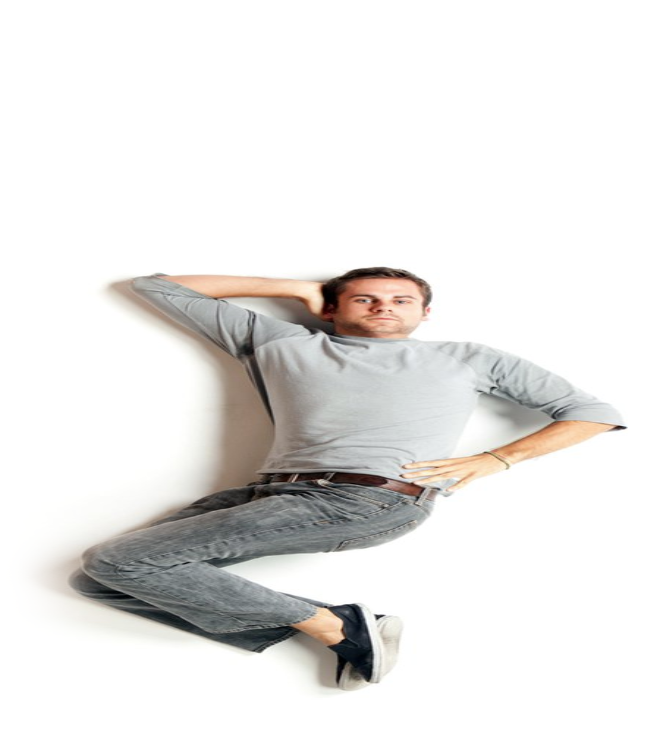
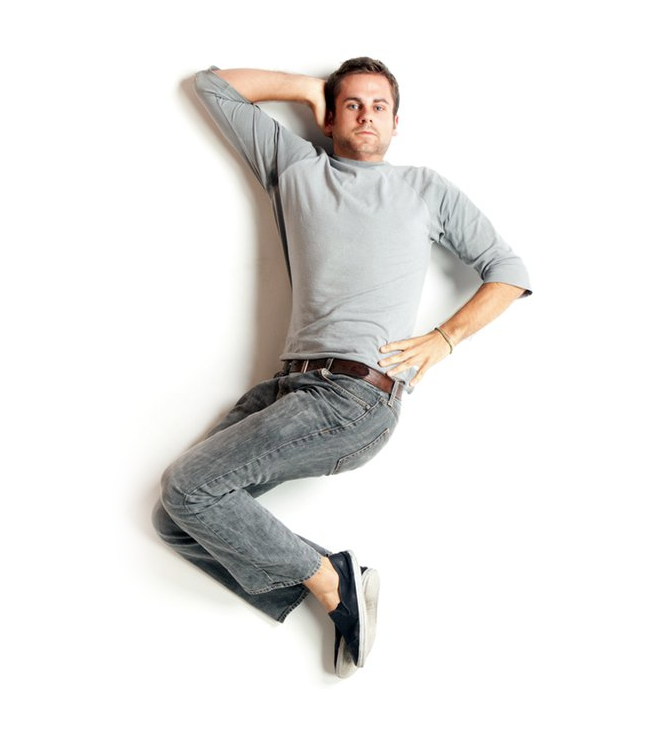
Before and after one commit to tdikun/justdikunaround.github.io, a plain HTML site: page index.html in a window 1280 px wide. Shown: the whole page, without its empty margins (310-968 px from the left). Drawn offline with Linux system fonts and the light colour scheme.

Commit message:
Update index.html

```diff
--- a/index.html
+++ b/index.html
@@ -1,5 +1,5 @@
 <html>
 <body>
-<img src="tim.png" style="margin:50px auto 0;width:484px;height:710px;display:block;transform: rotate(90deg) translateX(70px);" />
+<img src="tim.png" style="margin:50px auto 0;height:484px;width:710px;display:block;transform: rotate(90deg) translateX(70px);" />
 </body>
 </html>
```
